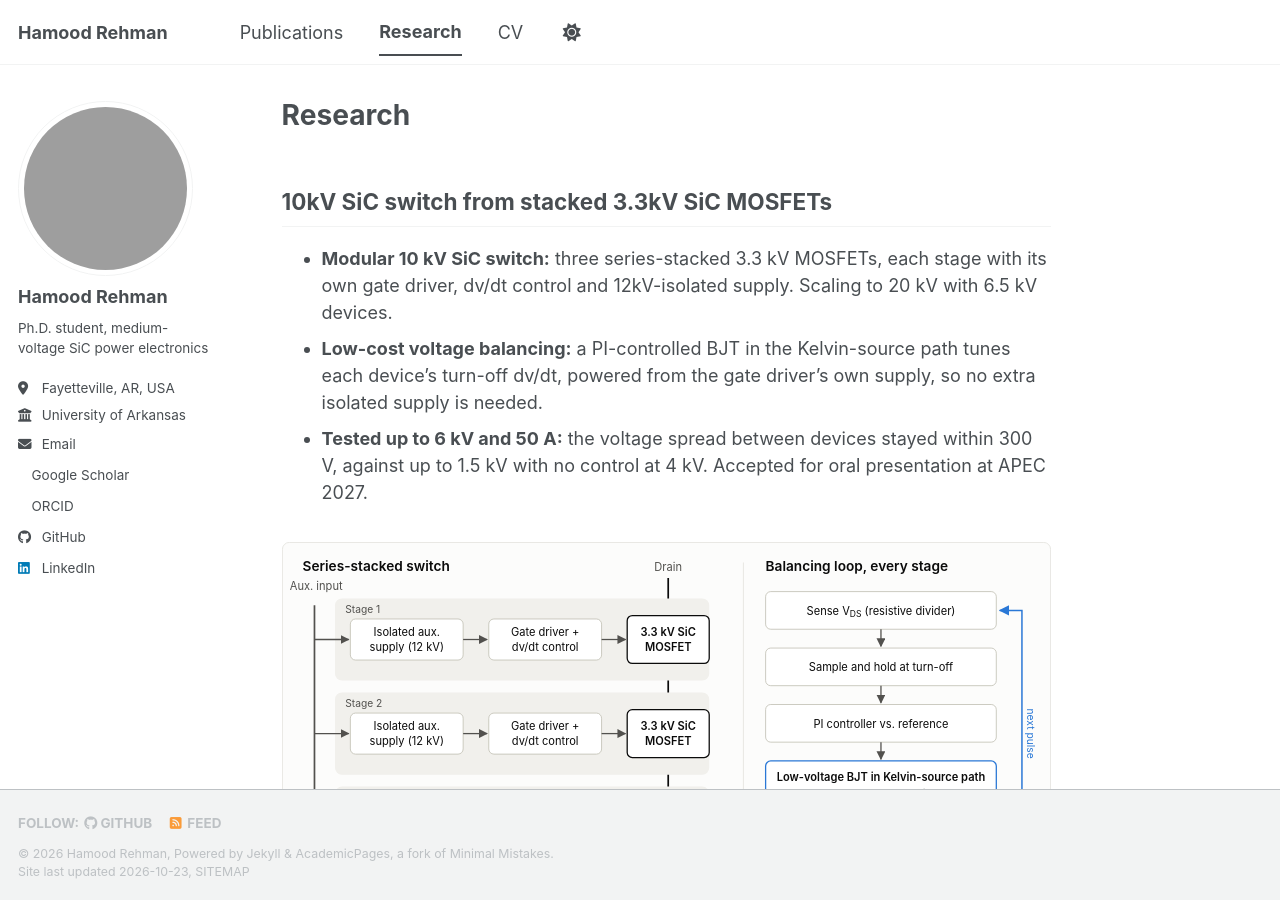
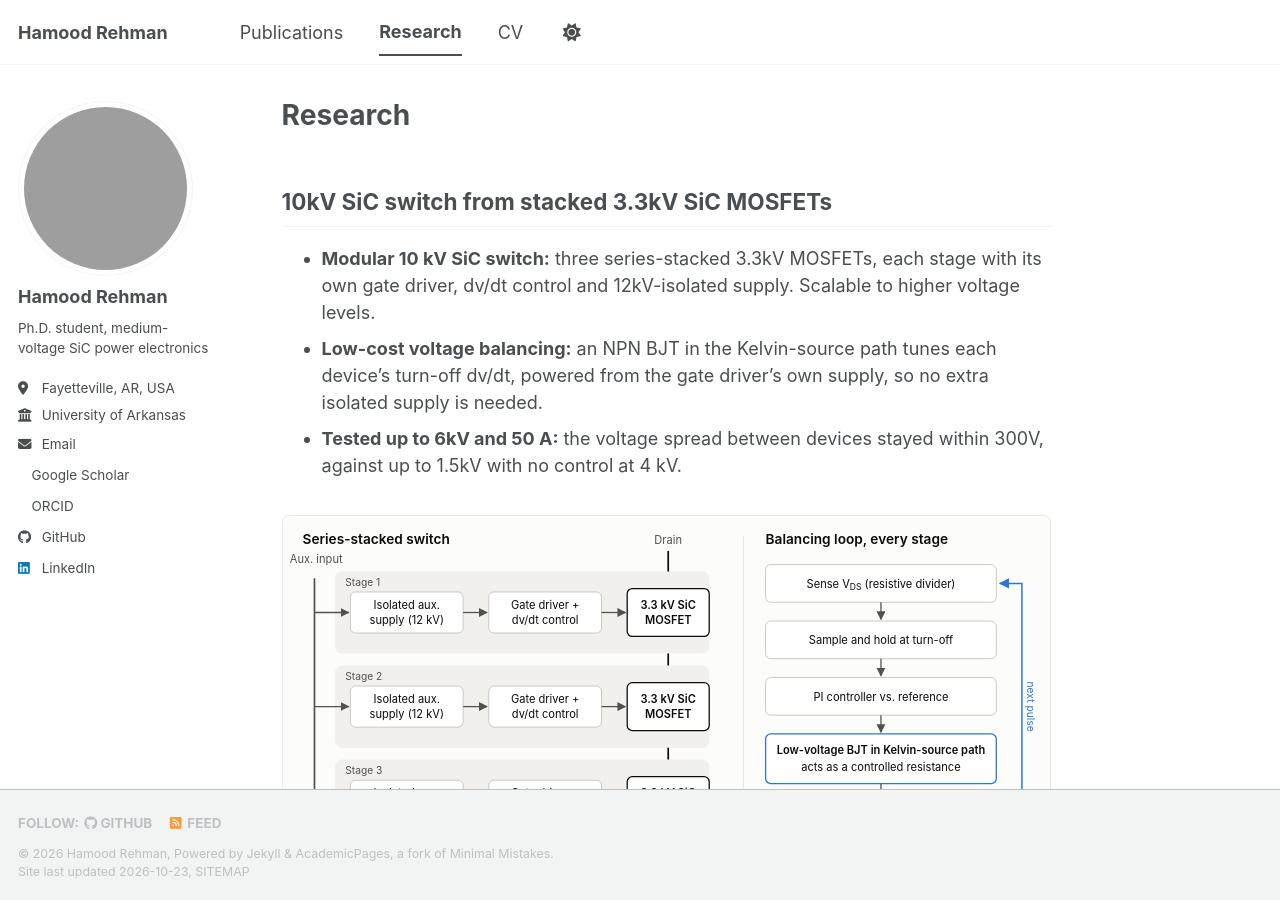
Before and after one commit to hamood-rehman/hamood-rehman.github.io, a Jekyll site: the page built from _pages/research.md, in a window 1280 px wide and 900 px high. Built offline with Jekyll 4.4.1, drawn with Linux system fonts in a browser that asks for light colours; a style sheet for code colours, icons or effects is not loaded; grey boxes are pictures that could not be loaded.

Commit message:
Update research.md

```diff
--- a/_pages/research.md
+++ b/_pages/research.md
@@ -9,9 +9,9 @@ author_profile: true
 
 ## 10kV SiC switch from stacked 3.3kV SiC MOSFETs
 
-- **Modular 10 kV SiC switch:** three series-stacked 3.3 kV MOSFETs, each stage with its own gate driver, dv/dt control and 12kV-isolated supply. Scaling to 20 kV with 6.5 kV devices.
-- **Low-cost voltage balancing:** a PI-controlled BJT in the Kelvin-source path tunes each device’s turn-off dv/dt, powered from the gate driver’s own supply, so no extra isolated supply is needed.
-- **Tested up to 6 kV and 50 A:** the voltage spread between devices stayed within 300 V, against up to 1.5 kV with no control at 4 kV. Accepted for oral presentation at APEC 2027.
+- **Modular 10 kV SiC switch:** three series-stacked 3.3kV MOSFETs, each stage with its own gate driver, dv/dt control and 12kV-isolated supply. Scalable to higher voltage levels.
+- **Low-cost voltage balancing:** an NPN BJT in the Kelvin-source path tunes each device’s turn-off dv/dt, powered from the gate driver’s own supply, so no extra isolated supply is needed.
+- **Tested up to 6kV and 50 A:** the voltage spread between devices stayed within 300V, against up to 1.5kV with no control at 4 kV.
 
 <figure>
   <img src="{{ base_path }}/images/research/stacked-switch.svg" alt="Block diagram of the series-stacked SiC switch and its per-stage voltage-balancing loop">
```
